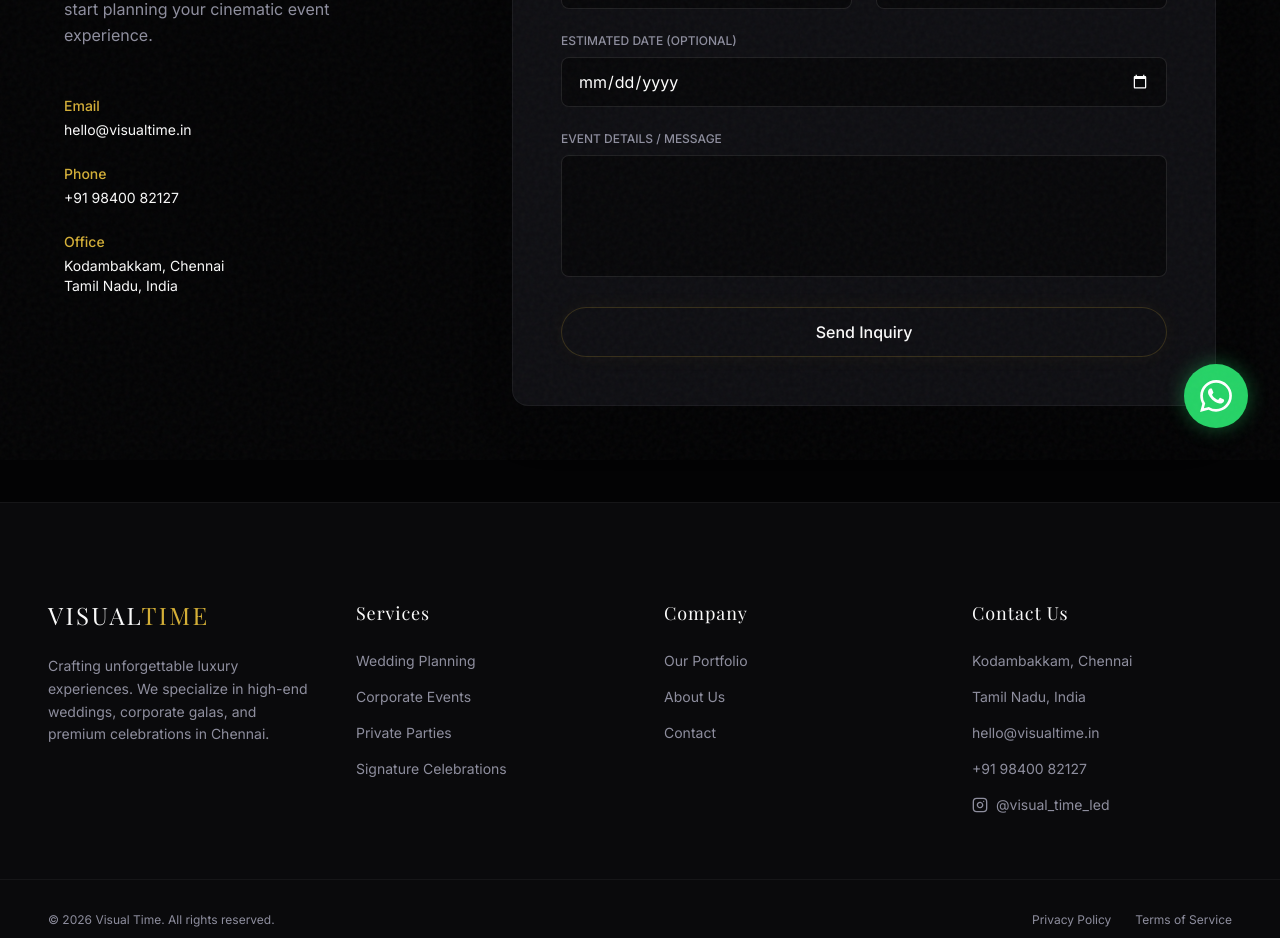
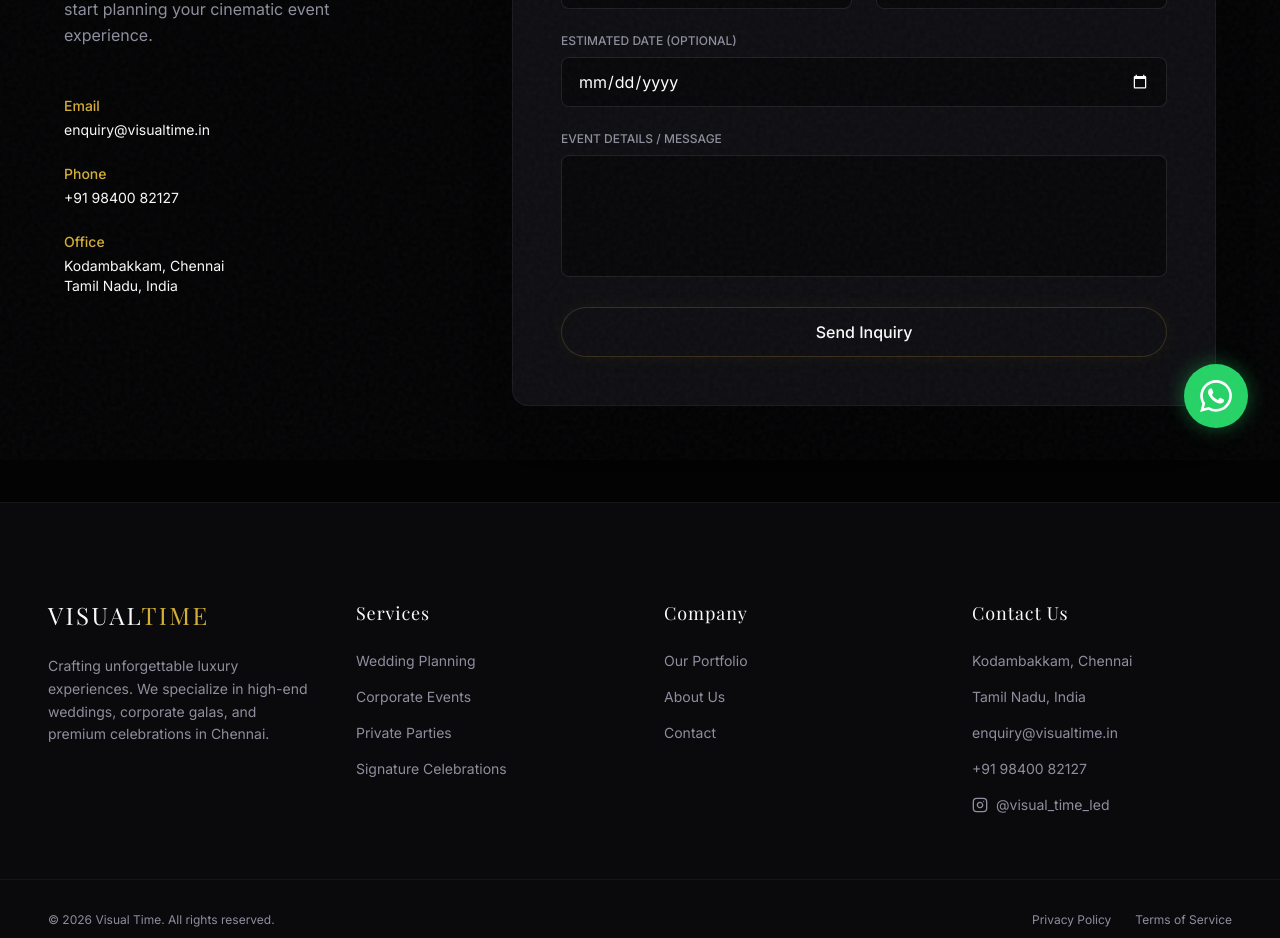
Before and after one commit to Voldemort-gitch/visual-time, a Next.js app: page /contact in a window 1280 px wide. Shown: the part 340-1278 px from the top of the page. Built offline with nearby package versions, Linux system fonts and the light colour scheme; a web font is replaced by a local one.

Commit message:
Update contact email to enquiry@visualtime.in

```diff
--- a/src/app/contact/page.tsx
+++ b/src/app/contact/page.tsx
@@ -96,7 +96,7 @@ export default function ContactPage() {
           >
             <div>
               <h4 className="text-brand-secondary font-medium mb-1">Email</h4>
-              <p className="text-brand-text-primary">hello@visualtime.in</p>
+              <p className="text-brand-text-primary">enquiry@visualtime.in</p>
             </div>
             <div>
               <h4 className="text-brand-secondary font-medium mb-1">Phone</h4>
--- a/src/components/ui/Footer.tsx
+++ b/src/components/ui/Footer.tsx
@@ -39,7 +39,7 @@ export function Footer() {
           <address className="not-italic text-sm space-y-4">
             <p>Kodambakkam, Chennai</p>
             <p>Tamil Nadu, India</p>
-            <p className="mt-4"><a href="mailto:hello@visualtime.in" className="hover:text-brand-secondary transition-colors">hello@visualtime.in</a></p>
+            <p className="mt-4"><a href="mailto:enquiry@visualtime.in" className="hover:text-brand-secondary transition-colors">enquiry@visualtime.in</a></p>
             <p><a href="tel:+919840082127" className="hover:text-brand-secondary transition-colors">+91 98400 82127</a></p>
             <p className="mt-4 flex items-center">
               <svg xmlns="http://www.w3.org/2000/svg" width="16" height="16" viewBox="0 0 24 24" fill="none" stroke="currentColor" strokeWidth="2" strokeLinecap="round" strokeLinejoin="round" className="mr-2"><rect width="20" height="20" x="2" y="2" rx="5" ry="5"/><path d="M16 11.37A4 4 0 1 1 12.63 8 4 4 0 0 1 16 11.37z"/><line x1="17.5" x2="17.51" y1="6.5" y2="6.5"/></svg>
```
Also changed, not shown: 1 other file (tests, documents, lock files or other folders).
